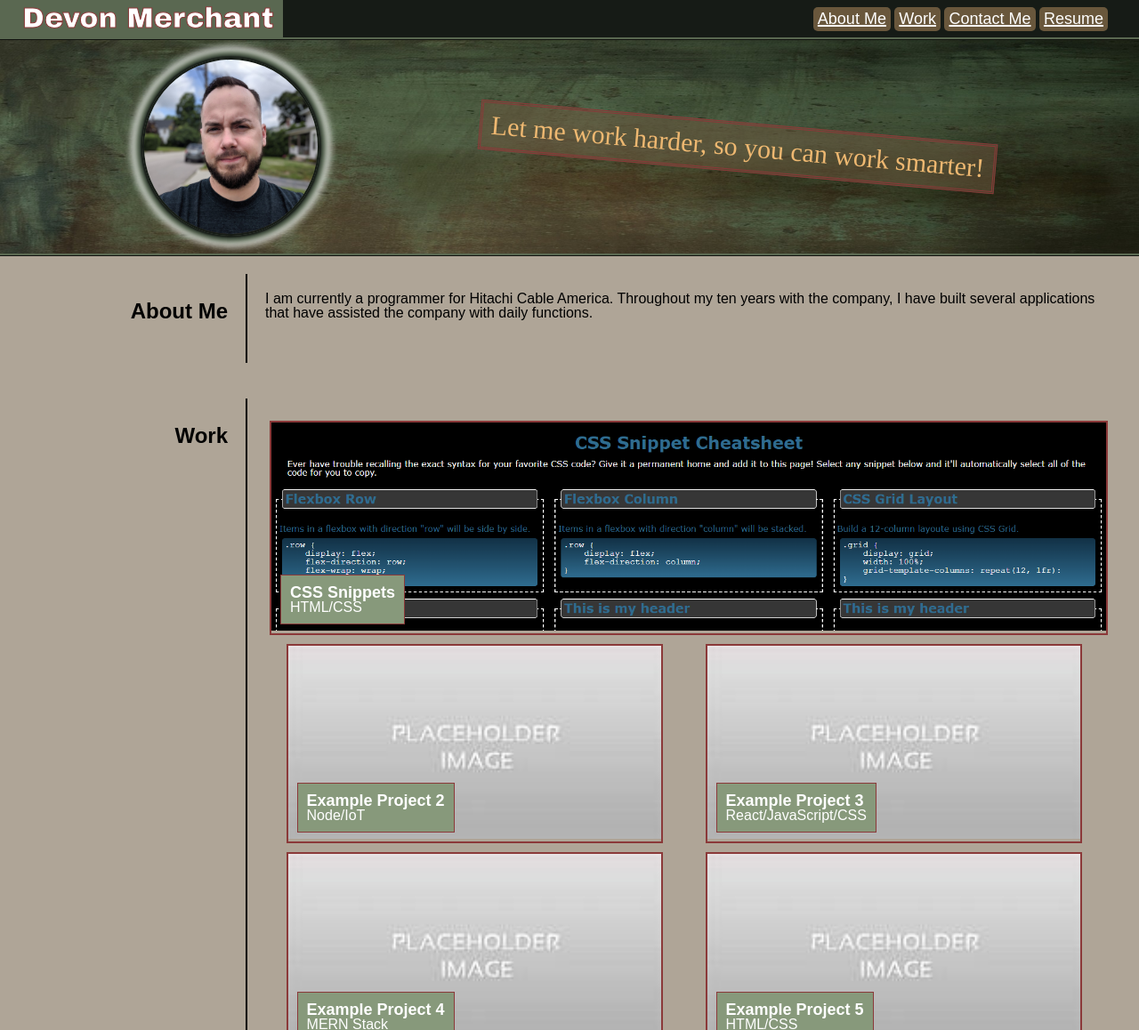
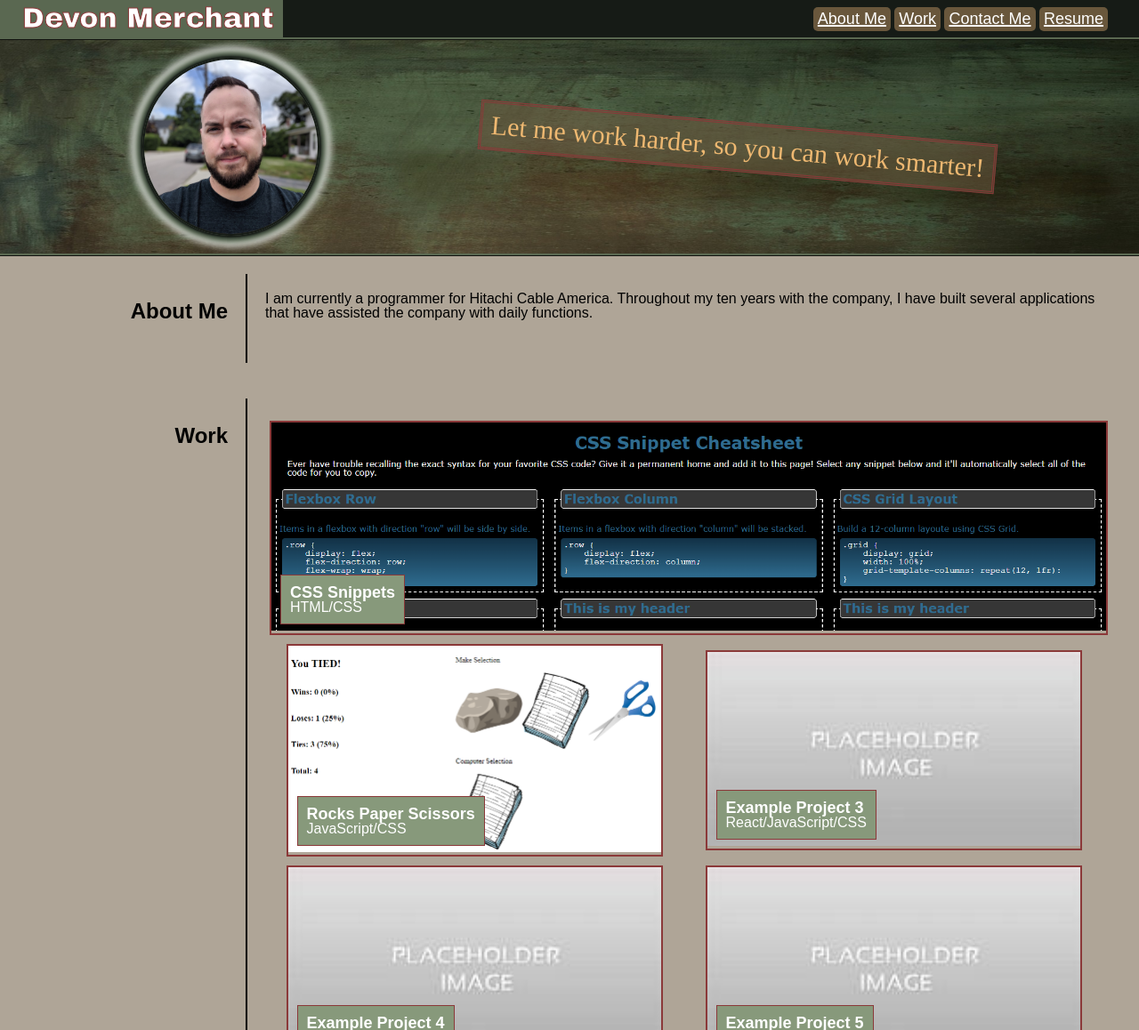
Before and after one commit to dmmerchant/Web-Development-Portfolio, a plain HTML site: page index.html in a window 1280 px wide. Shown: the top 1158 px of the page at 89% size. Drawn offline with Linux system fonts and the light colour scheme.

Commit message:
added rocks/paper/scissors project

```diff
--- a/index.html
+++ b/index.html
@@ -40,11 +40,11 @@
                         <p>HTML/CSS</p>
                     </figcaption>
                 </a>
-                <a href="" class="card" target="_blank">
-                    <img src="./assets/images/PlaceHolder.jpg" alt="Example Project 1">
+                <a href="https://dmmerchant.github.io/Rock-Paper-Scissor-Game/" class="card" target="_blank">
+                    <img src="./assets/images/Screenshot 2022-05-31 213854.png" alt="Rocks Paper Scissors">
                     <figcaption class="info">
-                        <p>Example Project 2</p>
-                        <p>Node/IoT</p>
+                        <p>Rocks Paper Scissors</p>
+                        <p>JavaScript/CSS</p>
                     </figcaption>
                 </a>
                 <a href="" class="card" target="_blank">
```
Also changed, not shown: assets/images/Screenshot 2022-05-31 213854.png (added).
